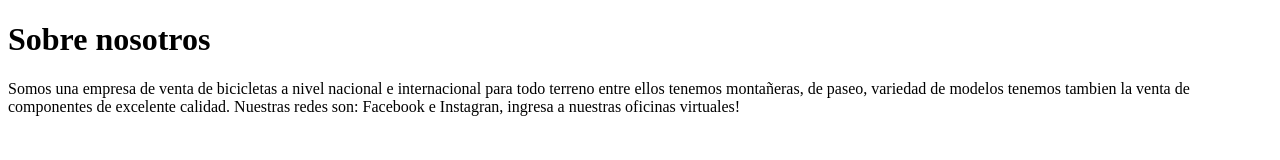
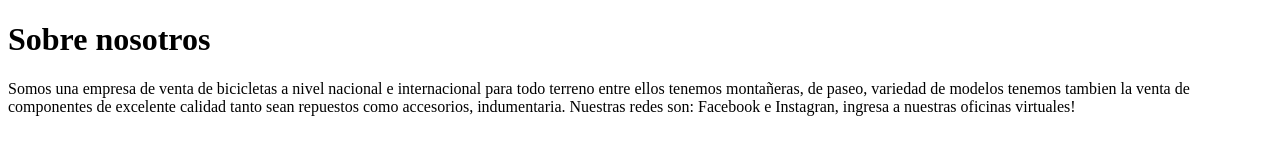
Before and after one commit to alexiszarahttps/sobre_nosotrosBG, a plain HTML site: page index.html in a window 1280 px wide. Drawn offline with Linux system fonts and the light colour scheme.

Commit message:
detalles

```diff
--- a/index.html
+++ b/index.html
@@ -13,7 +13,7 @@
 			Somos una empresa de venta de bicicletas a nivel nacional e internacional
 			para todo terreno entre ellos tenemos montañeras, de paseo, variedad de
 			modelos tenemos tambien la venta de componentes de excelente
-			calidad. Nuestras redes son: Facebook e Instagran, ingresa a nuestras oficinas virtuales!
+			calidad tanto sean repuestos como accesorios, indumentaria. Nuestras redes son: Facebook e Instagran, ingresa a nuestras oficinas virtuales!
 		</p>
 	</body>
 </html>
```
